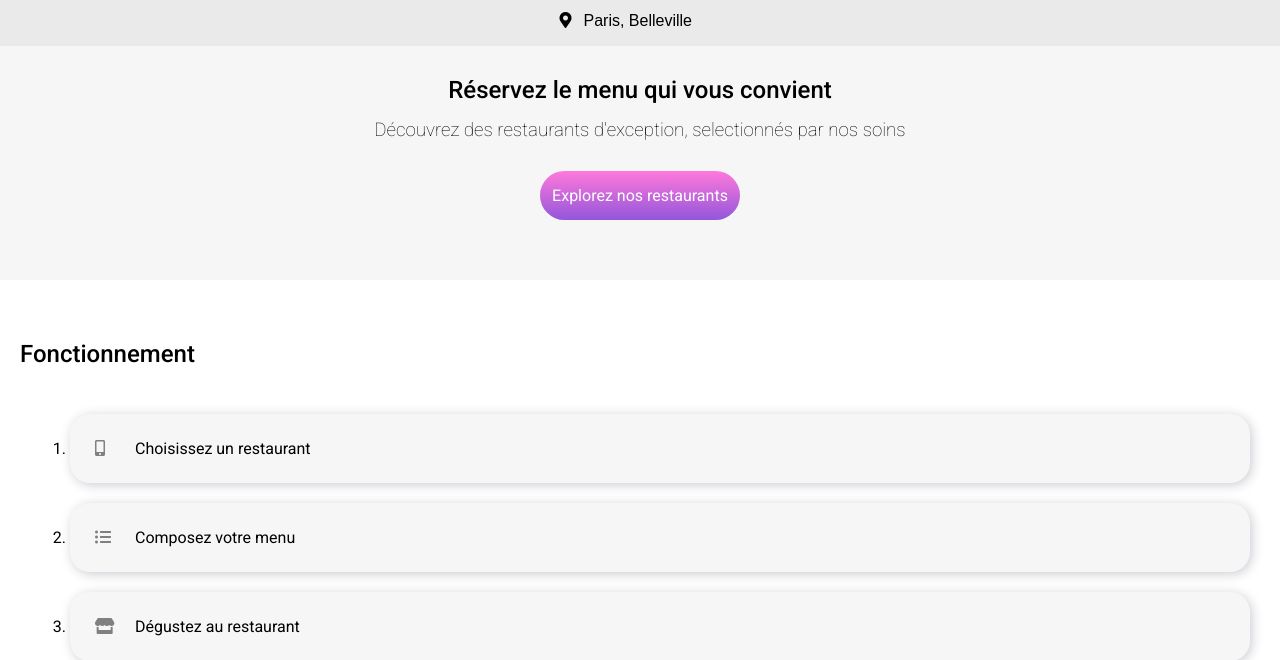
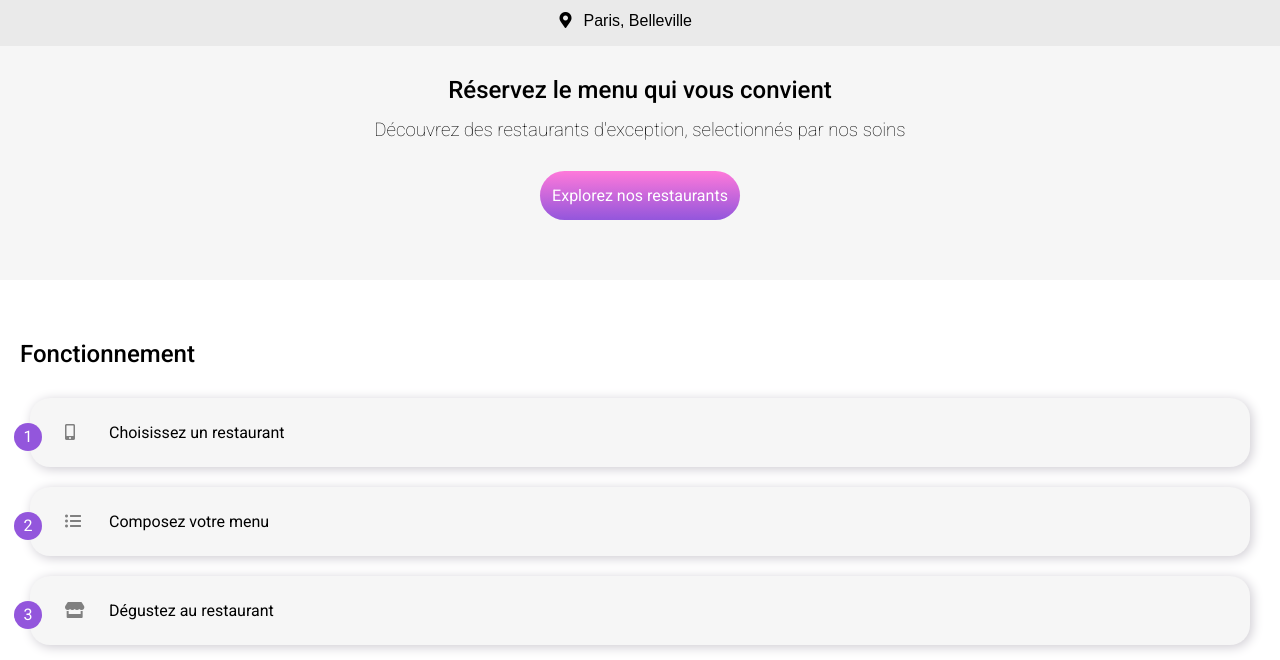
Before and after one commit to BYRamzi/RamziBenYounes_3_27062021, a website: page index.html in a window 1280 px wide. Shown: the part 145-805 px from the top of the page. Drawn offline with Linux system fonts and the light colour scheme.

Commit message:
add operating-mode css

```diff
--- a/index.html
+++ b/index.html
@@ -37,11 +37,23 @@
         <!--Operating mode-->
         <aside class="operating-mode">
             <h2 class="operating-mode__title">Fonctionnement</h2>
-            <ol class="operating-mode__steps">
-                <li class="operating-mode__step"><i class="fas fa-mobile-alt"></i>Choisissez un restaurant</li>
-                <li class="operating-mode__step"><i class="fas fa-list-ul"></i>Composez votre menu</li>
-                <li class="operating-mode__step"><i class="fas fa-store"></i>Dégustez au restaurant</li>
-            </ol>
+            <div class="operating-mode__steps">
+                <div class="operating-mode__step">
+                    <span class="operating-mode__circle">1</span>
+                    <i class="fas fa-mobile-alt"></i>
+                    <span>Choisissez un restaurant</span>
+                </div>
+                <div class="operating-mode__step">
+                    <span class="operating-mode__circle">2</span>
+                    <i class="fas fa-list-ul"></i>
+                    <span>Composez votre menu</span>
+                </div>
+                <div class="operating-mode__step">
+                    <span class="operating-mode__circle">3</span>
+                    <i class="fas fa-store"></i>
+                    <span>Dégustez au restaurant</span>
+                </div>
+            </div>
         </aside>
 
         <!--Restaurants list-->
--- a/sass/pages/_home.scss
+++ b/sass/pages/_home.scss
@@ -30,7 +30,7 @@
 
     &__step {
         background-color: $color-background;
-        padding: 25px;
+        padding: 25px 35px;
         border-radius: 20px;
         margin: 10px;
         @include box-shadow;
@@ -48,6 +48,18 @@
             width: 40px;
             color: grey;
         }
+    }
+
+    &__circle {
+        position: absolute;
+        left: 14px;
+        background-color: $color-primary;
+        color: $color-white;
+        text-align: center;
+        border-radius: 100%;
+        padding: 4px 4px;
+        height: 20px;
+        width: 20px;
     }
 }
 
```
Also changed, not shown: sass/main.css, 1 other file.
